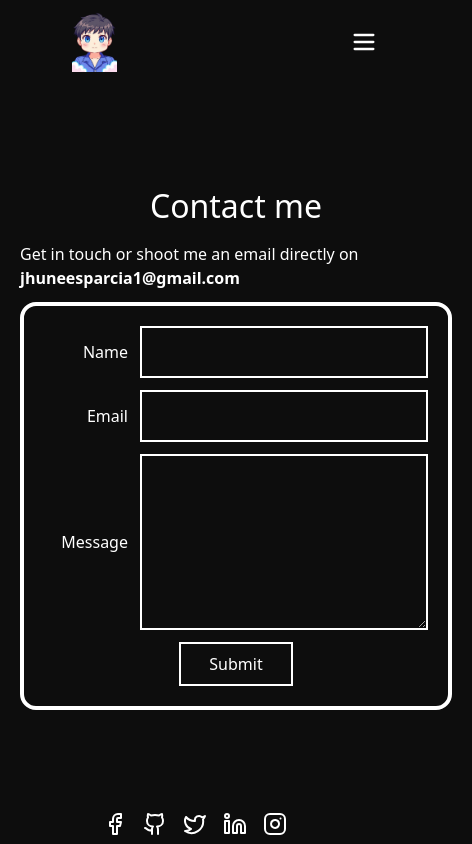
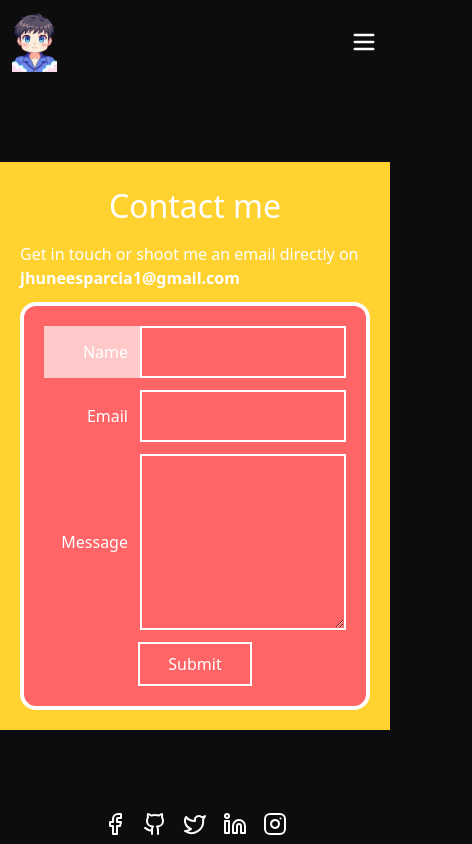
Before and after one commit to jwesparcia/portfolio-new, a React (Vite) app: page /contact in a window 390 px wide. Shown: the whole page, 472 px wide, since content can reach past the window. Built offline with nearby package versions, Linux system fonts and the light colour scheme; a web font is replaced by a local one.

Commit message:
initial commit

```diff
--- a/src/components/ContactForm.jsx
+++ b/src/components/ContactForm.jsx
@@ -2,24 +2,24 @@ import React from 'react'
 
 const ContactForm = ({name,email,message}) => {
   return (
-    <div className=' border-4 rounded-2xl p-5'>
+    <div className=' border-4 rounded-2xl p-5 bg-red-400 w-auto'>
         <form action="https://formsubmit.co/jhuneesparcia1@gmail.com" method="POST" className='flex w-full flex-col'>
           <div className='flex mb-3'>
-             <label className='w-24 flex' htmlFor="email"><span className=' text-end  w-24 mr-3 my-auto'> {name}</span>
+             <label className='w-24 flex bg-red-200' htmlFor="email"><span className=' text-end  w-24 mr-3 my-auto'> {name}</span>
              </label>
-             <input type="text" className=' name="name" p-3 w-2xs md:w-[35rem] border-2' required/>
+             <input type="text" className=' name="name" p-3 w-full md:w-[35rem] border-2' required/>
           </div>
 
           <div className='flex mb-3'>
              <label className='my-auto w-24 flex ' htmlFor="email"><span className='text-end mr-3  w-24  '> {email}</span>
              </label>
-             <input type="email" name="email" className=' p-3 w-2xs md:w-[35rem] border-2' required/>
+             <input type="email" name="email" className=' p-3 w-full md:w-[35rem] border-2' required/>
           </div>
 
            <div className='flex mb-3'>
              <label className='my-auto w-24  flex ' htmlFor="email"><span className=' w-24 text-end mr-3 '> {message}</span>
              </label>
-             <textarea name="message" className=' p-3 w-2xs h-44 md:w-[35rem] border-2' required />
+             <textarea name="message" className=' p-3 w-full h-44 md:w-[35rem] border-2' required />
           </div>
 
           <div className='border-2 w-auto ml-auto px-7 py-2 mr-auto cursor-pointer'>
--- a/src/components/Navbar.jsx
+++ b/src/components/Navbar.jsx
@@ -8,7 +8,7 @@ const Navbar = () => {
   return (
     <nav className="p-3  font-bitcount font-bold text-[1.1rem]text-amber-50">
       <ul className="flex gap-15 ">
-        <Link to={"/"} className="mr-auto ml-15">
+        <Link to={"/"} className="mr-auto md:ml-15">
           <img src="./images/me.png" alt="Logo" width={"45px"} />
         </Link>
         <div className="md:flex md:flex-row justify-end md:gap-10 items-center mr-15 hidden">
--- a/src/pages/Contact.jsx
+++ b/src/pages/Contact.jsx
@@ -2,7 +2,7 @@ import React from 'react'
 import ContactForm from '../components/ContactForm'
 const Contact = () => {
   return (
-    <div className=' md:w-3xl ml-auto mr-auto font-bitcount w-auto p-5'>
+    <div className=' md:w-3xl ml-auto mr-auto font-bitcount w-auto p-5 bg-amber-300'>
       <div className='text-[2rem] md:text-5xl font-bitcount text-center  mb-3'>
         <h1>Contact me</h1>
       </div>
```
